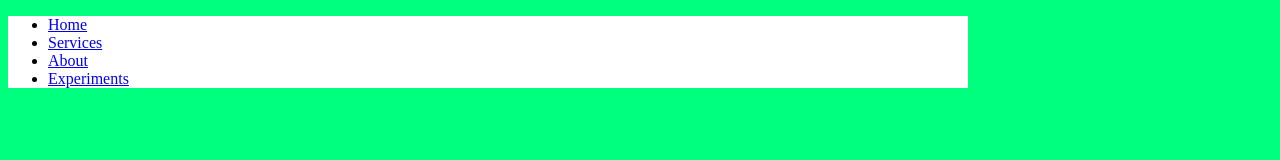
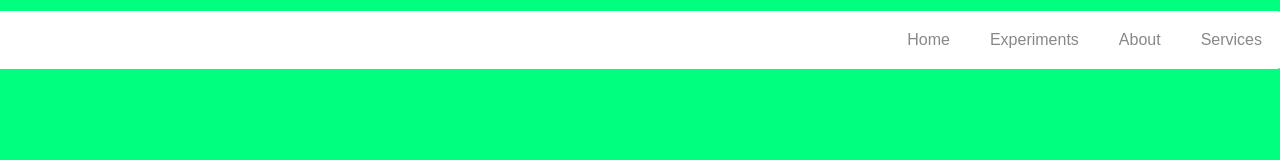
Before and after one commit to victorffernandes/yagoazedias.github.io, a plain HTML site: page index.html in a window 1280 px wide. Drawn offline with Linux system fonts and the light colour scheme.

Commit message:
Version 0.1
Menu style ideia complete...

```diff
--- a/assets/css/main.css
+++ b/assets/css/main.css
@@ -1,4 +1,8 @@
 body {
 	background-color: #00FF7F;
 }
-#nav { width: 960px; background: #fff;}
+#nav { width: 10000px; background: #fff; margin: -10px; float: right; border-radius: 5px;}
+#nav ul{margin: 0; padding:0; list-style:none; width: 100%; float: right;}
+#nav ul li{float: right; font: 16px arial;}
+#nav ul li a{ color: #888; text-decoration:none; padding: 20px; display: block;}
+#nav ul li:hover{ background-color: #eee; transition: 0.25s;}
--- a/index.html
+++ b/index.html
@@ -11,10 +11,10 @@
 
 	<div id="nav">
 		<ul>
-			<li><a href="#">Home</a></li>
 			<li><a href="#">Services</a></li>
 			<li><a href="#">About</a></li>
 			<li><a href="#">Experiments</a></li>
+			<li><a href="#" id="home">Home</a></li>
 		</ul>
 	</div>
 
```
